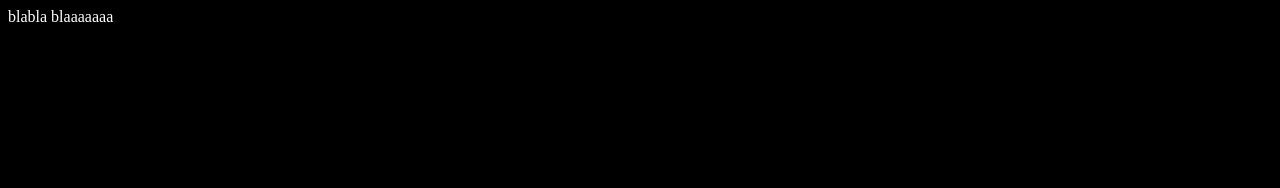
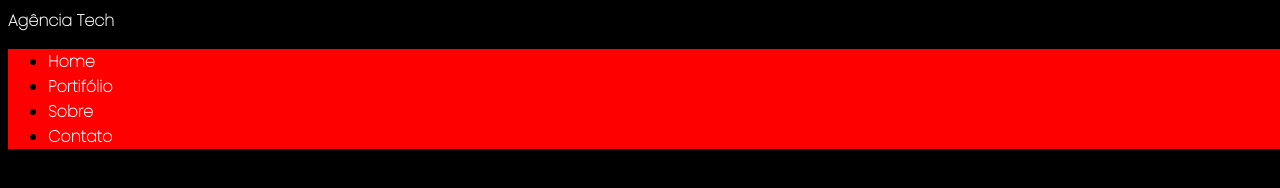
Before and after one commit to Lucas-64/Portifolio, a plain HTML site: page Portifolio.git~/pages/home.html in a window 1280 px wide. Drawn offline with Linux system fonts and the light colour scheme.

Commit message:
feat: criado estrutura do menu

```diff
--- /dev/null
+++ b/Portifolio.git~/css/home.css
@@ -0,0 +1,50 @@
+@import url('https://fonts.googleapis.com/css2?family=Poppins:wght@100&display=swap');
+
+body {
+    background-color: black;
+    font-family: 'Poppins', sans-serif;
+}
+
+.nav-bar {
+    position: fixed;
+    background-color: transparent;
+    width: 100% !important;
+    z-index: 1000;
+}
+
+.menu-container {
+background-color: red;
+    list-style-type: none;
+    margin-left: auto !important;
+}
+
+li a, a#title-portifolio{
+    list-style-type: none;
+    text-decoration: none;
+    color: white;
+    font-weight: 900;
+    font-size: 16px;
+}
+
+/* header {
+    margin-top: 20px;
+}
+
+ul {
+    list-style-type: none;
+    padding: 0px;
+    margin: 0px;
+    overflow:  hidden;
+}
+
+
+li a{
+    float: right;
+    color: white;
+    font-family: 'Poppins', sans-serif;
+    text-decoration: none;
+    padding: 14px 16px;
+    margin-right: 16px;
+    font-size: larger;
+    font-weight: bold;
+} */
--- a/Portifolio.git~/pages/home.html
+++ b/Portifolio.git~/pages/home.html
@@ -5,9 +5,21 @@
     <meta name="viewport" content="width=device-width, initial-scale=1.0" />
     <title>Lucas - Portifólio</title>
     <link rel="shortcut icon" href="./icons/icons8-portfólio-16.png" />
-    <link rel="stylesheet" type="text/css" href="../css/styles.css" />
+    <link rel="stylesheet" type="text/css" href="../css/home.css" />
   </head>
   <body>
-    blabla blaaaaaaa
+    <header>
+      <nav class="nav-bar">
+        <a id="title-portifolio" href="#Tech">Agência Tech</a>
+        <div class="menu-container">
+          <ul>
+            <li><a href="#">Home</a></li>
+            <li><a href="#">Portifólio</a></li>
+            <li><a href="#">Sobre</a></li>
+            <li><a href="#">Contato</a></li>
+          </ul>
+        </div>
+      </nav>
+    </header>
   </body>
 </html>
```
